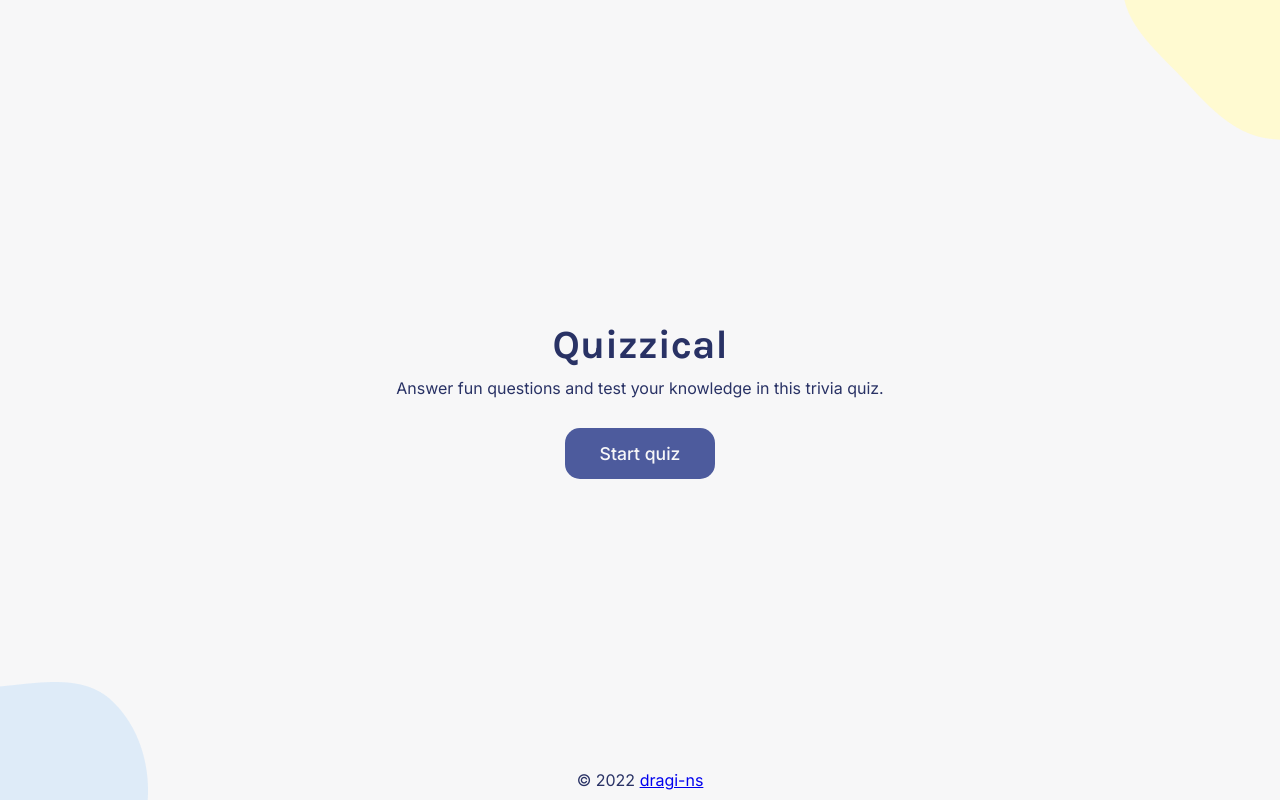
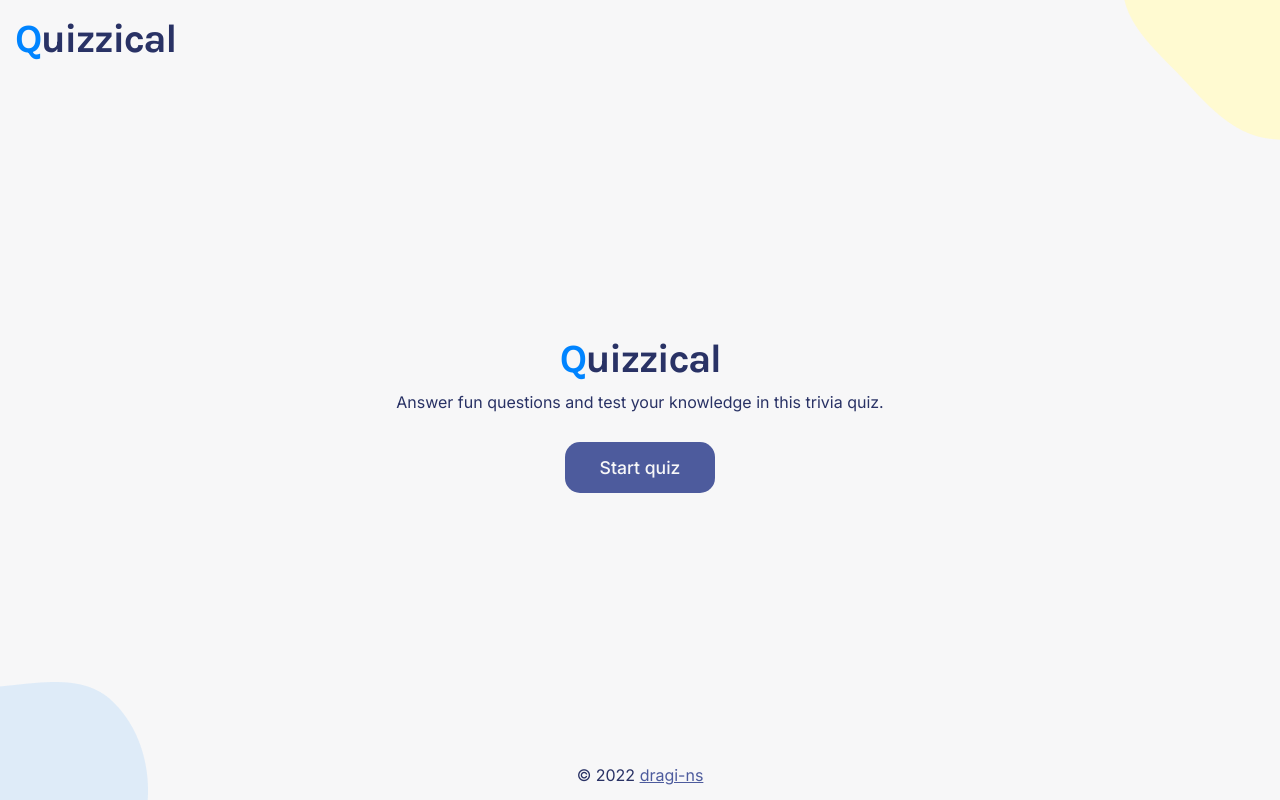
Before and after one commit to dragi-ns/quizzical, a React (Create React App) app: page / in a window 1280 px wide. Built offline with nearby package versions, Linux system fonts and the light colour scheme.

Commit message:
Code clean up

```diff
--- a/package.json
+++ b/package.json
@@ -6,6 +6,7 @@
     "classnames": "^2.3.1",
     "nanoid": "^4.0.0",
     "react": "^18.2.0",
+    "react-confetti": "^6.1.0",
     "react-dom": "^18.2.0",
     "react-loading": "^2.0.3",
     "react-scripts": "5.0.1",
--- a/src/App.js
+++ b/src/App.js
@@ -1,103 +1,36 @@
 import { useState } from 'react';
-import { nanoid } from 'nanoid';
+import ReactLoading from 'react-loading';
+import classNames from 'classnames';
 import StartQuizScreen from './components/StartQuizScreen';
 import QuestionsScreen from './components/QuestionsScreen';
-import ReactLoading from 'react-loading';
-import getQuestions from './triviaApi';
 
 function App() {
-  const [isLoading, setIsLoading] = useState(false);
-  const [startQuiz, setStartQuiz] = useState(false);
-  const [showResults, setShowResults] = useState(false);
-  const [questions, setQuestions] = useState([]);
-
-  async function getNewQuestions() {
-    setIsLoading(true);
-    const data = await getQuestions({});
-    setQuestions(processData(data));
-    setIsLoading(false);
-  }
-
-  function processData(data) {
-    function formatAnswers(correctAnswer, incorrectAnswers) {
-      return [
-        {
-          id: nanoid(),
-          selected: false,
-          correct: true,
-          answer: correctAnswer,
-        },
-        ...incorrectAnswers.map((incorrectAnswer) => ({
-          id: nanoid(),
-          selected: false,
-          correct: false,
-          answer: incorrectAnswer,
-        })),
-        // this line shuffles array elements
-        // so that the correct answer is not always on the same spot
-      ].sort(() => (Math.random() > 0.5 ? 1 : -1));
-    }
-
-    return data.map((item) => {
-      return {
-        id: nanoid(),
-        title: item.question,
-        answers: formatAnswers(
-          item['correct_answer'],
-          item['incorrect_answers']
-        ),
-      };
-    });
-  }
-
-  function toggleSelect(questionId, answerId) {
-    setQuestions((prevQuestions) => {
-      return prevQuestions.map((prevQuestion) => {
-        if (prevQuestion.id === questionId) {
-          return {
-            ...prevQuestion,
-            answers: prevQuestion.answers.map((answer) => {
-              return answer.id === answerId
-                ? { ...answer, selected: !answer.selected }
-                : { ...answer, selected: false };
-            }),
-          };
-        }
-        return prevQuestion;
-      });
-    });
-  }
-
-  function startGame() {
-    getNewQuestions();
-    setStartQuiz(true);
-  }
-
-  function restartGame() {
-    setShowResults(false);
-    getNewQuestions();
-  }
+  const [isLoading, setLoading] = useState(false);
+  const [quizStarted, setQuizStarted] = useState(false);
 
   return (
     <>
+      <div className="app">
+        <header className="app--header">
+          <h1 className="logo" onClick={() => setQuizStarted(false)}>
+            <span>Q</span>uizzical
+          </h1>
+        </header>
+        <main className="app--main">
           {isLoading && (
             <div className="loading-overlay">
-          <ReactLoading type="spin" color="#4D5B9E" />
+              <ReactLoading type="spinningBubbles" color="#293265" />
+              <p>Loading data...</p>
             </div>
           )}
-
-      {!startQuiz ? (
-        <StartQuizScreen startQuiz={startGame} />
+          {!quizStarted ? (
+            <StartQuizScreen startQuiz={() => setQuizStarted(true)} />
           ) : (
-        <QuestionsScreen
-          questions={questions}
-          selectAnswer={toggleSelect}
-          showResults={showResults}
-          setShowResults={() => setShowResults(true)}
-          restartGame={restartGame}
-        />
+            <QuestionsScreen setLoading={setLoading} />
           )}
-      <p className="github-link">
+        </main>
+        <footer className="app--footer">
+          <p>
             &copy; 2022{' '}
             <a
               href="https://github.com/dragi-ns/quizzical"
@@ -106,6 +39,13 @@ function App() {
               dragi-ns
             </a>
           </p>
+        </footer>
+      </div>
+      <div
+        className={classNames({
+          'app--background': true,
+          'app--background_questions_screen': quizStarted,
+        })}></div>
     </>
   );
 }
--- a/src/components/Question.js
+++ b/src/components/Question.js
@@ -1,7 +1,7 @@
 import classNames from 'classnames';
 import sanitizeHtml from 'sanitize-html';
 
-function Question({ id, title, answers, selectAnswer, showResults }) {
+function Question({ id, title, answers, toggleSelect, showResults }) {
   const answerElements = answers.map((answer) => {
     return (
       <button
@@ -15,20 +15,15 @@ function Question({ id, title, answers, selectAnswer, showResults }) {
           'question--answer_incorrect':
             showResults && answer.selected && !answer.correct,
         })}
-        dangerouslySetInnerHTML={{ __html: sanitizeHtml(answer.answer) }}
-        {...(!showResults && {
-          onClick: () => selectAnswer(id, answer.id),
-        })}></button>
+        {...(!showResults && { onClick: () => toggleSelect(id, answer.id) })}>
+        {sanitizeHtml(answer.answer)}
+      </button>
     );
   });
 
   return (
     <div className="question">
-      <p
-        className="question--title"
-        dangerouslySetInnerHTML={{
-          __html: sanitizeHtml(title),
-        }}></p>
+      <p className="question--title">{sanitizeHtml(title)}</p>
       <div className="question--answers">{answerElements}</div>
     </div>
   );
--- /dev/null
+++ b/src/components/QuestionList.js
@@ -0,0 +1,26 @@
+import classNames from 'classnames';
+import Question from './Question';
+
+function QuestionList({ questions, toggleSelect, showResults }) {
+  const questionElements = questions.map((question) => {
+    return (
+      <Question
+        key={question.id}
+        {...question}
+        toggleSelect={toggleSelect}
+        showResults={showResults}
+      />
+    );
+  });
+  return (
+    <div
+      className={classNames({
+        questions: true,
+        'questions--results': showResults,
+      })}>
+      {questionElements}
+    </div>
+  );
+}
+
+export default QuestionList;
--- a/src/components/StartQuizScreen.js
+++ b/src/components/StartQuizScreen.js
@@ -1,14 +1,16 @@
 function StartQuizScreen({ startQuiz }) {
   return (
-    <section className="sqs">
-      <h1 className="sqs--title">Quizzical</h1>
-      <p className="sqs--description">
+    <>
+      <h1 className="logo">
+        <span>Q</span>uizzical
+      </h1>
+      <p className="description">
         Answer fun questions and test your knowledge in this trivia quiz.
       </p>
       <button className="btn btn--big btn--primary" onClick={startQuiz}>
         Start quiz
       </button>
-    </section>
+    </>
   );
 }
 
--- a/src/index.css
+++ b/src/index.css
@@ -30,7 +30,6 @@ body {
   color: hsl(var(--dark-color));
   height: 100vh;
   height: -webkit-fill-available;
-  flex-direction: column;
 }
 
 .btn {
@@ -41,7 +40,13 @@ body {
   border-radius: 10px;
   padding: 10px 20px;
   cursor: pointer;
-  transition: all 250ms ease-in-out;
+  transform-origin: center;
+  transition: all 150ms ease-in-out;
+}
+
+.btn:disabled {
+  opacity: 0.5;
+  pointer-events: none;
 }
 
 .btn--small {
@@ -62,62 +67,178 @@ body {
   color: hsl(var(--light-color));
 }
 
-.btn--primary:hover {
+.btn--primary:not(:disabled):hover {
   background-color: hsl(var(--primary-color) / 0.9);
+}
+
+.btn:not(:disabled):active {
+  transform: scale(0.97);
 }
 
 /* TODO: :D this feels 'hacky' try to find better solution */
 body,
 #root,
-.sqs,
-.qs {
+.app,
+.app--main {
   display: flex;
 }
 
 #root,
-.sqs,
-.qs {
+.app {
   flex: 1;
 }
 
-.sqs,
-.qs {
+.app,
+.app--main {
   flex-direction: column;
+}
+
+.app--main {
+  flex: 1;
   justify-content: center;
+  align-items: center;
+  padding: 20px;
+}
+
+.app--main > canvas {
+  position: fixed !important;
+}
+
+.app--header,
+.app--footer {
+  padding: 15px;
+}
+
+.app--header .logo {
+  cursor: pointer;
+  display: inline-block;
+}
+
+.app--footer {
+  text-align: center;
+}
+
+.app--footer a {
+  color: hsl(var(--primary-color));
+}
+
+.app--background {
+  position: fixed;
+  top: 0;
+  bottom: 0;
+  left: 0;
+  right: 0;
+  z-index: -100;
   background-repeat: no-repeat, no-repeat;
   background-position: top right, bottom left;
   background-attachment: fixed, fixed;
+  background-image: url('./images/sqs-blob-top.png'),
+    url('./images/sqs-blob-bottom.png');
 }
 
-/* START QUIZ SCREEN */
-
-.sqs {
-  align-items: center;
-  background-image: url('./images/sqs-blob-top.png'),
-    url('./images/sqs-blob-bottom.png');
-  padding: 15px;
+.app--background_questions_screen {
+  background-image: url('./images/qs-blob-top.png'),
+    url('./images/qs-blob-bottom.png');
 }
 
-.sqs--title {
+.loading-overlay {
+  position: fixed;
+  top: 0;
+  left: 0;
+  right: 0;
+  bottom: 0;
+  display: flex;
+  z-index: 100;
+  flex-direction: column;
+  gap: 15px;
+  justify-content: center;
+  align-items: center;
+  background-color: hsl(var(--light-color));
+}
+
+.logo {
   font-family: 'Karla', sans-serif;
   font-size: 2.5rem;
   font-weight: bold;
-  margin-bottom: 10px;
+  letter-spacing: -0.1rem;
 }
 
-.sqs--description {
-  text-align: center;
-  margin-bottom: 30px;
+.logo > span {
+  color: #0084ff;
 }
 
-/* QUIZ SCREEN */
+.description {
+  text-align: center;
+  margin: 10px 0 30px 0;
+}
 
-.qs {
-  background-image: url('./images/qs-blob-top.png'),
-    url('./images/qs-blob-bottom.png');
-  padding: 20px 20px 50px 20px;
-  gap: 20px;
+.questions {
+  display: flex;
+  flex-direction: column;
+  max-width: 700px;
+  margin: 0 auto;
 }
+
+.questions--results .question--answer {
+  pointer-events: none;
+}
+
+.questions--results .question--answer:not(.question--answer_correct) {
+  opacity: 0.5;
+}
+
+.control {
+  margin-top: 25px;
+  display: flex;
+  flex-direction: column;
+  align-items: center;
+  gap: 10px;
+}
+
+.question {
+  display: flex;
+  flex-direction: column;
+  gap: 15px;
+  border-bottom: 1px solid #dbdef0;
+  padding: 20px 0;
+}
+
+.question--title {
+  font-weight: bold;
+}
+
+.question--answers {
+  display: flex;
+  flex-wrap: wrap;
+  gap: 15px;
+}
+
+.question--answer {
+  flex: 1 1 100%;
+}
+
+@media screen and (min-width: 450px) {
+  .question--answer {
+    flex: 0 0 auto;
+  }
+}
+
+.question--answer_selected {
+  background-color: #d6dbf5;
+  border-color: #d6dbf5;
+}
+
+.question--answer_correct {
+  background-color: #94d7a2;
+  border-color: #94d7a2;
+}
+
+.question--answer_incorrect {
+  background-color: #f8bcbc;
+  border-color: #f8bcbc;
+}
+
+/*
 
 .qs--results .question--answer {
   pointer-events: none;
@@ -172,8 +293,7 @@ body,
 }
 
 .question--answer_selected {
-  background-color: #d6dbf5;
-  border-color: #d6dbf5;
+
 }
 
 .question--answer_correct {
@@ -182,28 +302,6 @@ body,
 }
 
 .question--answer_incorrect {
-  background-color: #f8bcbc;
-  border-color: #f8bcbc;
+
 }
-
-.loading-overlay {
-  z-index: 1000;
-  position: fixed;
-  top: 0;
-  left: 0;
-  right: 0;
-  bottom: 0;
-  background-color: hsl(var(--light-color));
-  display: flex;
-  justify-content: center;
-  align-items: center;
-}
-
-.github-link {
-  position: fixed;
-  bottom: 0;
-  left: 50%;
-  transform: translateX(-50%);
-  padding: 10px;
-  background-color: hsl(var(--light-color));
-}
+} */
--- a/src/index.js
+++ b/src/index.js
@@ -1,13 +1,8 @@
 import ReactDOM from 'react-dom/client';
 import './index.css';
 import App from './App';
-import React from 'react';
 
 import './triviaApi';
 
 const root = ReactDOM.createRoot(document.getElementById('root'));
-root.render(
-  <React.StrictMode>
-    <App />
-  </React.StrictMode>
-);
+root.render(<App />);
```
Also changed, not shown: src/components/QuestionsScreen.js (+92 -29 lines), 1 other file (tests, documents, lock files or other folders). Lines whose indentation alone changed are shown as unchanged.
